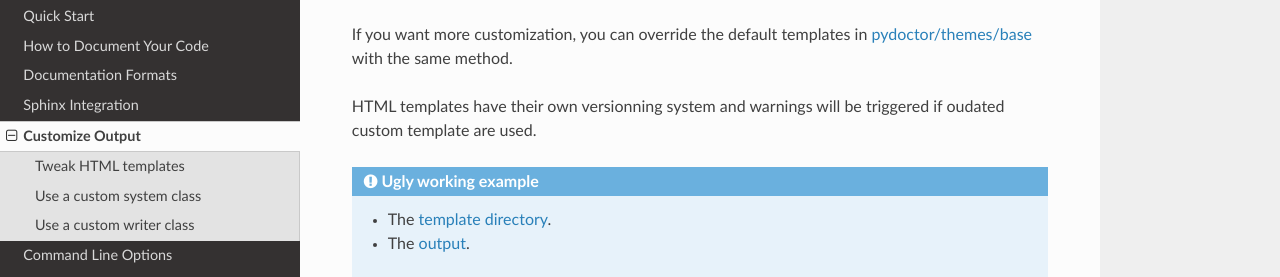
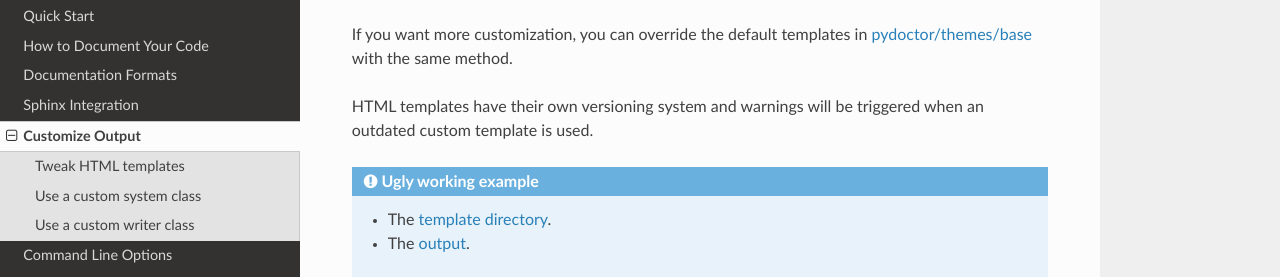
Before and after one commit to twisted/pydoctor, a Sphinx documentation site: the page built from docs/source/customize.rst, in a window 1280 px wide and 900 px high, scrolled down 342 px. Shown: the part 161-438 px from the top of the window. Built offline with Sphinx 7.4.7 and the Read the Docs theme 2.0.0, drawn with Linux system fonts in a browser that asks for light colours.

Commit message:
Update docs/source/customize.rst
Co-authored-by: Maarten ter Huurne <maarten@treewalker.org>

```diff
--- a/docs/source/customize.rst
+++ b/docs/source/customize.rst
@@ -20,7 +20,7 @@ If you want more customization, you can override the default templates in
 `pydoctor/themes/base <https://github.com/twisted/pydoctor/tree/master/pydoctor/themes/base>`_
 with the same method.
 
-HTML templates have their own versionning system and warnings will be triggered if oudated custom template are used.
+HTML templates have their own versioning system and warnings will be triggered when an outdated custom template is used.
 
 .. admonition:: Ugly working example
 
```
